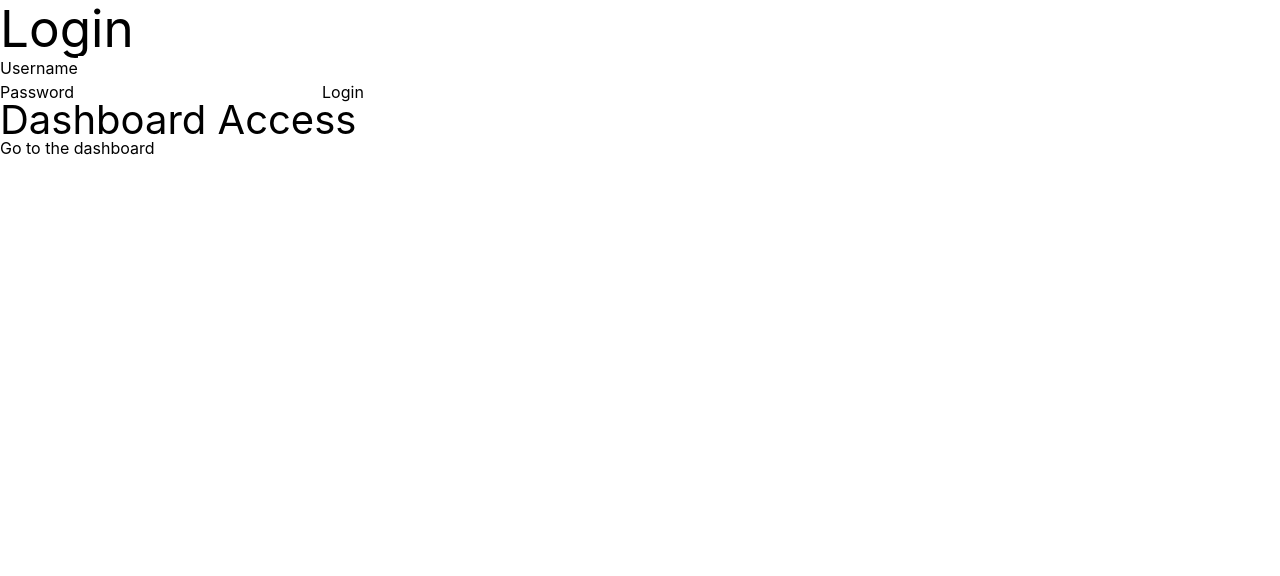
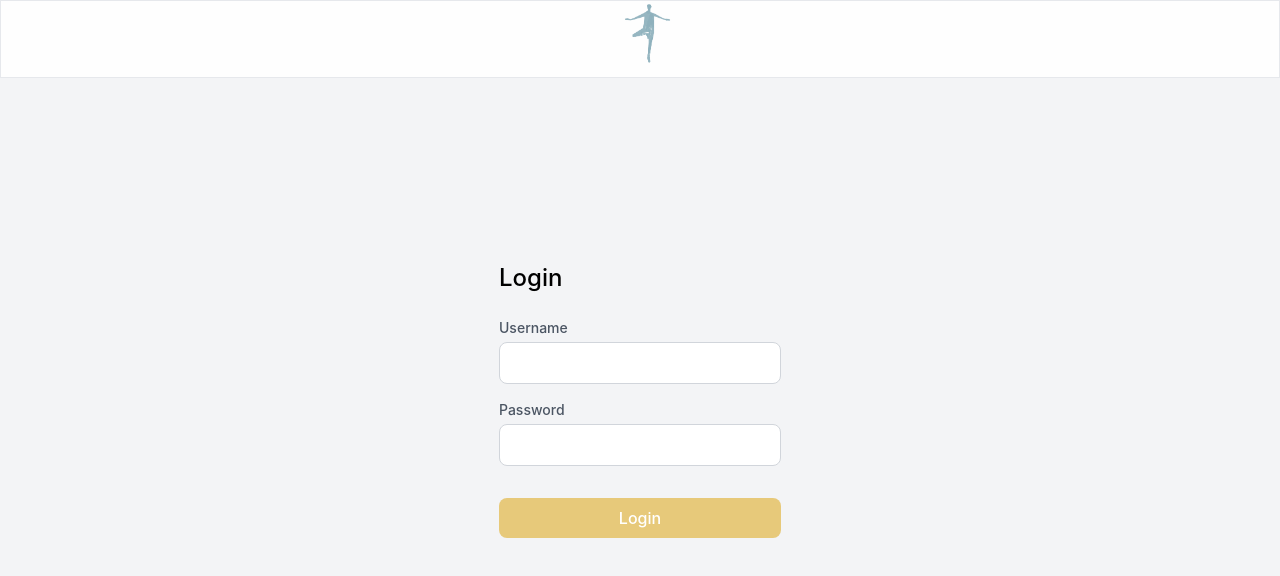
Before and after one commit to hsoekiswo/seruni-frontend, a React (Vite) app: page /login in a window 1280 px wide. Shown: the top 576 px of the page. Built offline with nearby package versions, Linux system fonts and the light colour scheme.

Commit message:
feat: login ui

```diff
--- a/src/index.css
+++ b/src/index.css
@@ -40,6 +40,18 @@
   }
 }
 @layer components {
+  .form-background {
+    @apply min-h-screen flex items-center justify-center bg-gray-100;
+  }
+
+  .form-coontainer {
+    @apply w-full max-w-md bg-white shadow-lg rounded-lg p-8;
+  }
+
+  .form-title {
+    @apply text-2xl font-medium text-left mb-6;
+  }
+
   .form-label {
     @apply block text-sm font-medium text-gray-600;
   }
@@ -47,4 +59,12 @@
   .form-input {
     @apply w-full mt-1 px-4 py-2 border border-gray-300 rounded-lg focus:ring-2 focus:ring-blue-500 focus:outline-none;
   }
+
+  .form-button {
+    @apply w-full bg-gradient-to-r from-custom-yellow to-custom-yellow text-white font-medium py-2 rounded-lg transition-colors mt-4;
+  }
+
+  .form-button:hover {
+    @apply hover:from-custom-yellow hover:to-custom-yellow-2;
+  }
 }
--- a/src/routes/Login/Login.tsx
+++ b/src/routes/Login/Login.tsx
@@ -1,4 +1,5 @@
 import { useState } from 'react'
+import { BackNav } from '../../components/Nav';
 
 function Login() {
     const URL = 'https://seruni-backend-production.up.railway.app';
@@ -39,20 +40,27 @@ function Login() {
 
     return (
       <>
-        <div className='wrapper'>
-          <div>
-            <h1>Login</h1>
+        <BackNav />
+        <div className='form-background'>
+          <div className='form-container'>
+            <h1 className='form-title'>Login</h1>
+
             <form onSubmit={handleLogin}>
-            <label htmlFor='username'>Username</label>
+              <div className='mb-4'>
+                <label htmlFor='username' className='form-label'>Username</label>
                 <input
                   type='text'
                   id='username'
                   name='username'
                   value={formLogin.username}
                   onChange={handleChangeLogin}
-              autoComplete='off' ></input>
-            <br></br>
-            <label htmlFor='password'>Password</label>
+                  autoComplete='off'
+                  className='form-input'
+                >
+                </input>
+              </div>
+              <div className='mb-4'>
+                <label htmlFor='password' className='form-label'>Password</label>
                 <input
                   type='password'
                   id='password'
@@ -60,13 +68,15 @@ function Login() {
                   value={formLogin.password}
                   onChange={handleChangeLogin}
                   autoComplete='off'
+                className='form-input'
                 ></input>
-            <button type='submit'>Login</button>
+              </div>
+              <button
+                type='submit'
+                className='form-button'>
+                Login
+              </button>
             </form>
-          </div>
-          <div>
-            <h2>Dashboard Access</h2>
-            <button>Go to the dashboard</button>
           </div>
         </div>
       </>
--- a/src/routes/Registration/Registration.tsx
+++ b/src/routes/Registration/Registration.tsx
@@ -66,9 +66,9 @@ function Registration() {
   return (
     <>
       <BackNav />
-      <div className='min-h-screen flex items-center justify-center bg-gray-100'>
-        <div className='w-full max-w-md bg-white shadow-lg rounded-lg p-8'>
-          <h1 className='text-2xl font-medium text-left mb-6'>Registration</h1>
+      <div className='form-background'>
+        <div className='form-container'>
+          <h1 className='form-title'>Registration</h1>
 
           <form onSubmit={handleSubmit}>
             <div className='mb-4'>
@@ -144,7 +144,7 @@ function Registration() {
             </div>
             <button
               type='submit'
-              className='w-full bg-gradient-to-r from-custom-yellow to-custom-yellow text-white font-medium py-2 rounded-lg hover:from-custom-yellow-1 hover:to-custom-yellow-2 transition-colors mt-4'
+              className='form-button'
             >
               Register
             </button>
```
Lines whose indentation alone changed are shown as unchanged.
